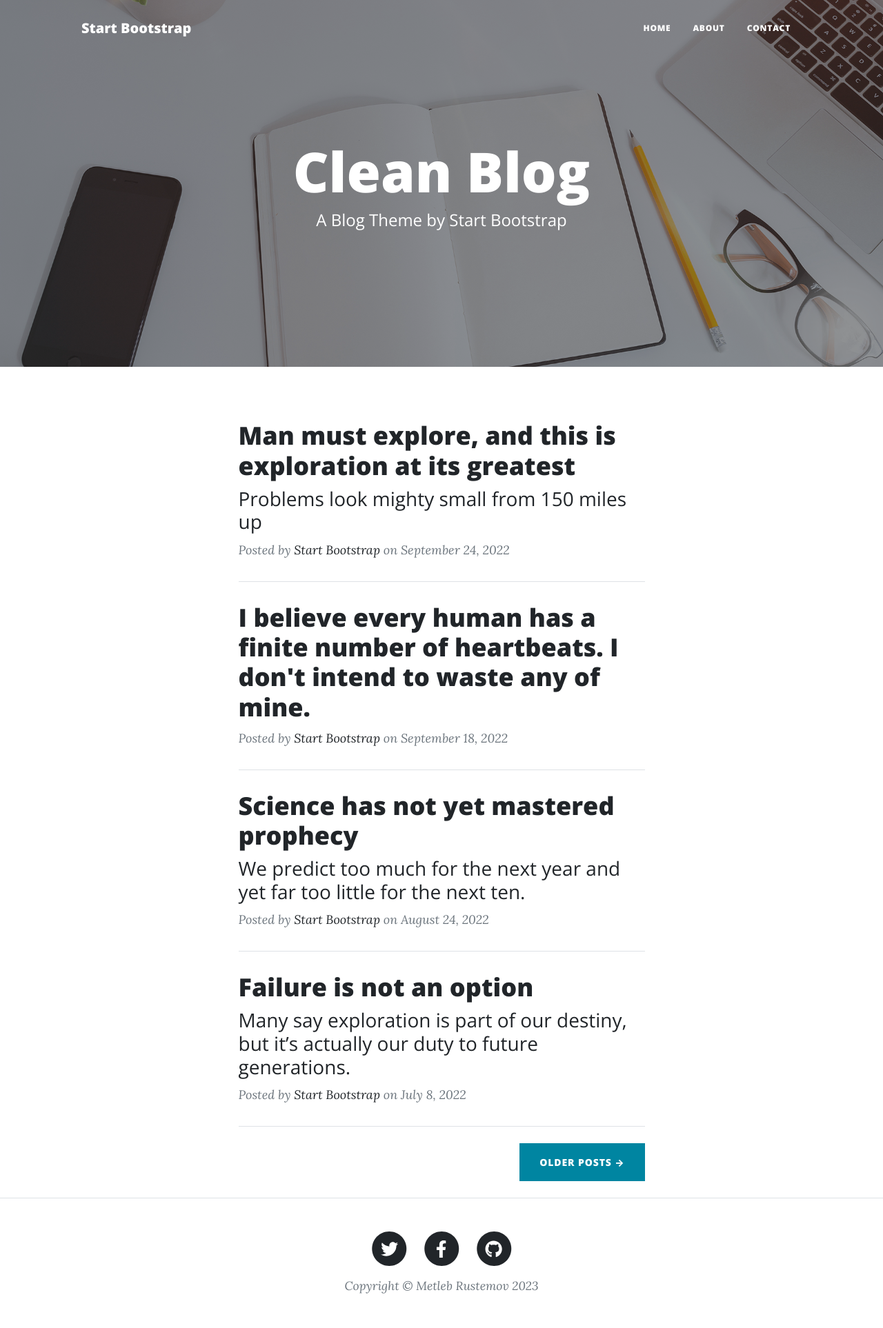
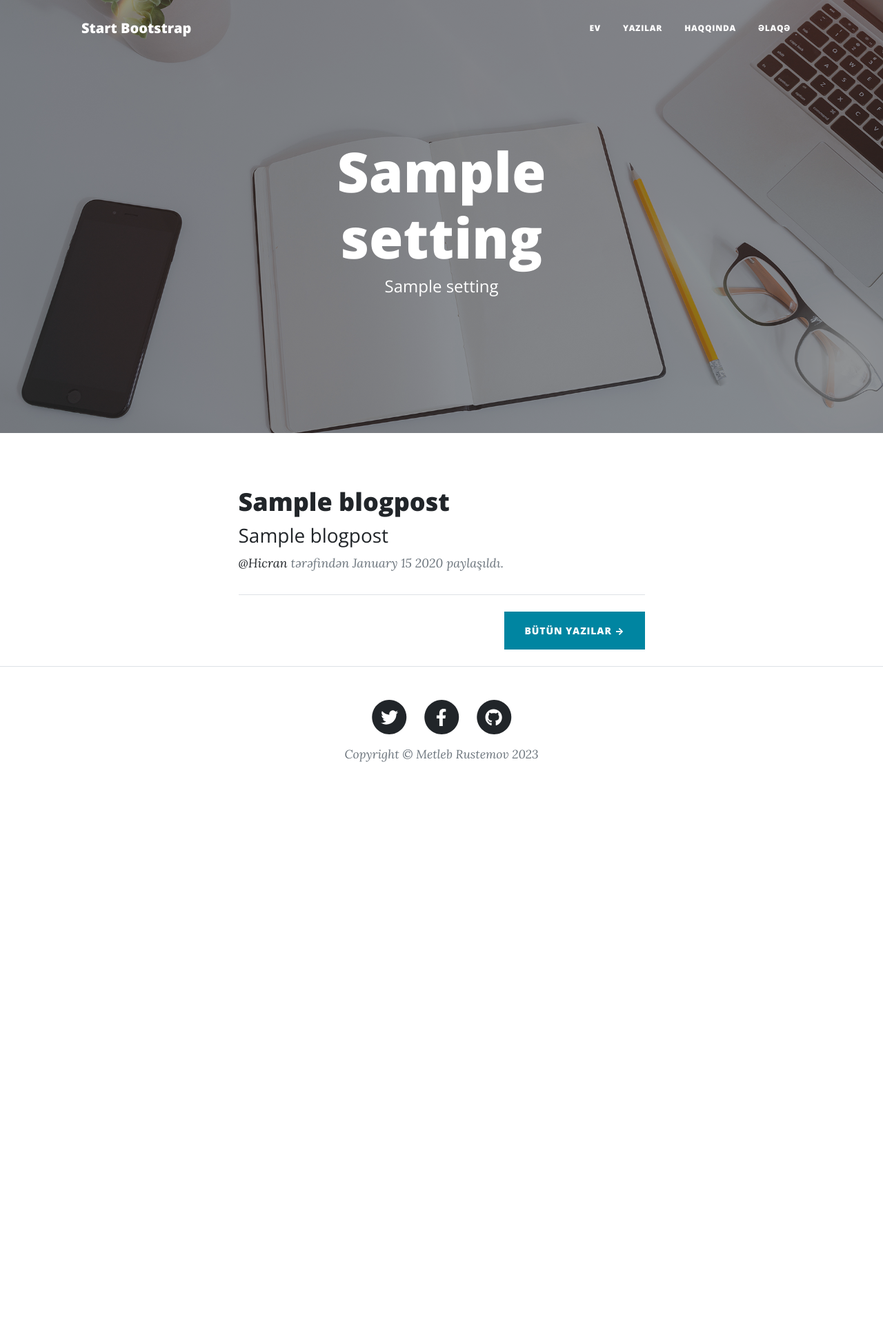
Before and after one commit to metlebrustemov/blogV2, a Django app: page /blog/ in a window 1280 px wide. Shown: the whole page at 69% size. After the commit the page ends 1105 px from the top, so only its background shows below. Run offline with Django 4.2, Linux system fonts and the light colour scheme; tables that the repository leaves empty hold one stand-in row (values such as "Sample post"); some libraries are stand-ins or nearby versions.

Commit message:
templated

```diff
--- a/templates/index.html
+++ b/templates/index.html
@@ -6,7 +6,7 @@
         <meta name="viewport" content="width=device-width, initial-scale=1, shrink-to-fit=no" />
         <meta name="description" content="" />
         <meta name="author" content="" />
-        <title>Clean Blog - Start Bootstrap Theme</title>
+        <title>{{setting.title}}</title>
         <link rel="icon" type="image/x-icon" href="{% static 'assets/favicon.ico' %}" />
         <!-- Font Awesome icons (free version)-->
         <script src="https://use.fontawesome.com/releases/v6.1.0/js/all.js" crossorigin="anonymous"></script>
@@ -18,30 +18,15 @@
     </head>
     <body>
         <!-- Navigation-->
-        <nav class="navbar navbar-expand-lg navbar-light" id="mainNav">
-            <div class="container px-4 px-lg-5">
-                <a class="navbar-brand" href="{% url 'index' %}">Start Bootstrap</a>
-                <button class="navbar-toggler" type="button" data-bs-toggle="collapse" data-bs-target="#navbarResponsive" aria-controls="navbarResponsive" aria-expanded="false" aria-label="Toggle navigation">
-                    Menu
-                    <i class="fas fa-bars"></i>
-                </button>
-                <div class="collapse navbar-collapse" id="navbarResponsive">
-                    <ul class="navbar-nav ms-auto py-4 py-lg-0">
-                        <li class="nav-item"><a class="nav-link px-lg-3 py-3 py-lg-4" href="{% url 'index' %}">Home</a></li>
-                        <li class="nav-item"><a class="nav-link px-lg-3 py-3 py-lg-4" href="{% url 'about' %}">About</a></li>
-                        <li class="nav-item"><a class="nav-link px-lg-3 py-3 py-lg-4" href="{% url 'contact' %}">Contact</a></li>
-                    </ul>
-                </div>
-            </div>
-        </nav>
+        {% include 'components/navbar.html' %}
         <!-- Page Header-->
         <header class="masthead" style="background-image: url('../static/assets/img/home-bg.jpg')">
             <div class="container position-relative px-4 px-lg-5">
                 <div class="row gx-4 gx-lg-5 justify-content-center">
                     <div class="col-md-10 col-lg-8 col-xl-7">
                         <div class="site-heading">
-                            <h1>Clean Blog</h1>
-                            <span class="subheading">A Blog Theme by Start Bootstrap</span>
+                            <h1>{{setting.title}}</h1>
+                            <span class="subheading">{{setting.subtitle}}</span>
                         </div>
                     </div>
                 </div>
@@ -51,100 +36,29 @@
         <div class="container px-4 px-lg-5">
             <div class="row gx-4 gx-lg-5 justify-content-center">
                 <div class="col-md-10 col-lg-8 col-xl-7">
-                    <!-- Post preview-->
+                    {% for p in posts %}
                     <div class="post-preview">
-                        <a href="post.html">
-                            <h2 class="post-title">Man must explore, and this is exploration at its greatest</h2>
-                            <h3 class="post-subtitle">Problems look mighty small from 150 miles up</h3>
+                        <a href="{% url 'post' slug=p.slug %}">
+                            <h2 class="post-title">{{p.title}}</h2>
+                            <h3 class="post-subtitle">{{p.subtitle}}</h3>
                         </a>
                         <p class="post-meta">
-                            Posted by
-                            <a href="#!">Start Bootstrap</a>
-                            on September 24, 2022
+
+                            <a href="#!">@Hicran</a> tərəfindən
+                            {{ p.pub_date|date:"F d Y" }} paylaşıldı.
                         </p>
                     </div>
                     <!-- Divider-->
                     <hr class="my-4" />
-                    <!-- Post preview-->
-                    <div class="post-preview">
-                        <a href="post.html"><h2 class="post-title">I believe every human has a finite number of heartbeats. I don't intend to waste any of mine.</h2></a>
-                        <p class="post-meta">
-                            Posted by
-                            <a href="#!">Start Bootstrap</a>
-                            on September 18, 2022
-                        </p>
-                    </div>
-                    <!-- Divider-->
-                    <hr class="my-4" />
-                    <!-- Post preview-->
-                    <div class="post-preview">
-                        <a href="post.html">
-                            <h2 class="post-title">Science has not yet mastered prophecy</h2>
-                            <h3 class="post-subtitle">We predict too much for the next year and yet far too little for the next ten.</h3>
-                        </a>
-                        <p class="post-meta">
-                            Posted by
-                            <a href="#!">Start Bootstrap</a>
-                            on August 24, 2022
-                        </p>
-                    </div>
-                    <!-- Divider-->
-                    <hr class="my-4" />
-                    <!-- Post preview-->
-                    <div class="post-preview">
-                        <a href="post.html">
-                            <h2 class="post-title">Failure is not an option</h2>
-                            <h3 class="post-subtitle">Many say exploration is part of our destiny, but it’s actually our duty to future generations.</h3>
-                        </a>
-                        <p class="post-meta">
-                            Posted by
-                            <a href="#!">Start Bootstrap</a>
-                            on July 8, 2022
-                        </p>
-                    </div>
-                    <!-- Divider-->
-                    <hr class="my-4" />
-                    <!-- Pager-->
-                    <div class="d-flex justify-content-end mb-4"><a class="btn btn-primary text-uppercase" href="#!">Older Posts →</a></div>
+                    {% endfor %}
+
+
+                    <div class="d-flex justify-content-end mb-4"><a class="btn btn-primary text-uppercase" href="{% url 'posts' %}">Bütün yazılar →</a></div>
                 </div>
             </div>
         </div>
-        <!-- Footer-->
-        <footer class="border-top">
-            <div class="container px-4 px-lg-5">
-                <div class="row gx-4 gx-lg-5 justify-content-center">
-                    <div class="col-md-10 col-lg-8 col-xl-7">
-                        <ul class="list-inline text-center">
-                            <li class="list-inline-item">
-                                <a href="#!">
-                                    <span class="fa-stack fa-lg">
-                                        <i class="fas fa-circle fa-stack-2x"></i>
-                                        <i class="fab fa-twitter fa-stack-1x fa-inverse"></i>
-                                    </span>
-                                </a>
-                            </li>
-                            <li class="list-inline-item">
-                                <a href="#!">
-                                    <span class="fa-stack fa-lg">
-                                        <i class="fas fa-circle fa-stack-2x"></i>
-                                        <i class="fab fa-facebook-f fa-stack-1x fa-inverse"></i>
-                                    </span>
-                                </a>
-                            </li>
-                            <li class="list-inline-item">
-                                <a href="#!">
-                                    <span class="fa-stack fa-lg">
-                                        <i class="fas fa-circle fa-stack-2x"></i>
-                                        <i class="fab fa-github fa-stack-1x fa-inverse"></i>
-                                    </span>
-                                </a>
-                            </li>
-                        </ul>
-                        <div class="small text-center text-muted fst-italic">Copyright &copy; Metleb Rustemov 2023</div>
-                    </div>
-                </div>
-            </div>
-        </footer>
+        {% include 'components/footer.html' %}
+
         <!-- Bootstrap core JS-->
         <script src="https://cdn.jsdelivr.net/npm/bootstrap@5.1.3/dist/js/bootstrap.bundle.min.js"></script>
         <!-- Core theme JS-->
```
